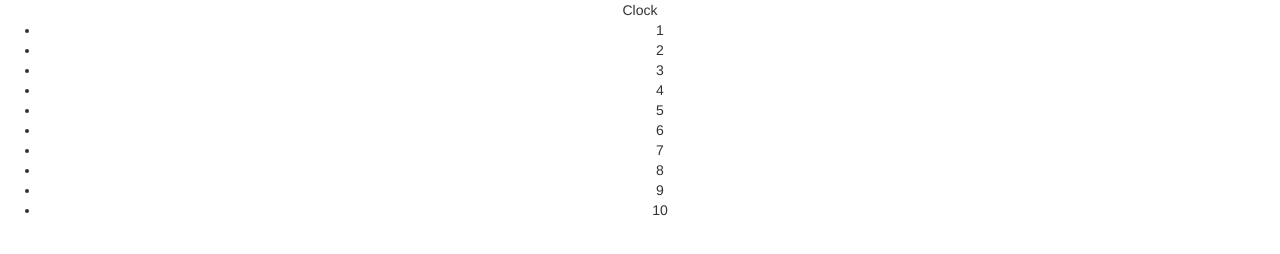
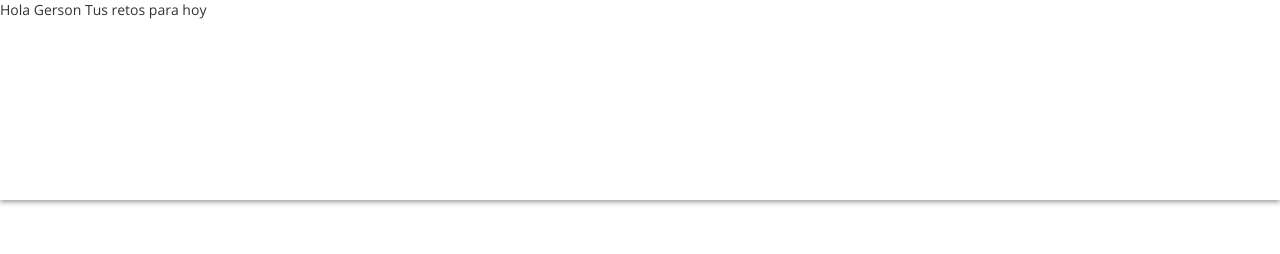
Before and after one commit to marialvarez/EcoFriends, a website: page www/index.html at #/retosParaHoy in a window 1280 px wide. Drawn offline with nearby package versions, Linux system fonts and the light colour scheme; files whose address does not match are found by name.

Commit message:
portada added

```diff
--- a/www/index.html
+++ b/www/index.html
@@ -4,8 +4,12 @@
 <head>
     <meta http-equiv="X-UA-Compatible" content="IE=edge">
     <meta name="viewport" content="width=device-width, initial-scale=1">
-  <link rel="stylesheet" href="//netdna.bootstrapcdn.com/bootstrap/3.0.0/css/bootstrap.min.css" />
-  <link rel="stylesheet" href="css/main.css">
+    <link rel="stylesheet" href="//netdna.bootstrapcdn.com/bootstrap/3.0.0/css/bootstrap.min.css" />
+    <link rel="stylesheet" href="css/main.css">
+    <link rel="stylesheet" href="css/fonts.css">
+    <link rel="stylesheet" href="css/icons.css">
+    <link rel="stylesheet" href="css/index.css">
+    <link rel="stylesheet" href="css/inputs.css">
 </head>
 <body ng-controller='registroController'>
 	<div id="main">
--- a/www/pages/retosParaHoy.html
+++ b/www/pages/retosParaHoy.html
@@ -1,15 +1,11 @@
-<div class="text-center">
-	<div>Clock</div>
-	<ul>
-	    <li>1</li>
-	    <li>2</li>
-	    <li>3</li>
-	    <li>4</li>
-	    <li>5</li>
-	    <li>6</li>
-	    <li>7</li>
-	    <li>8</li>
-	    <li>9</li>
-	    <li>10</li>
-	</ul>
+<div class="portada" class="text-center">
+	<div class="card header">
+	    <span>Hola Gerson</span>
+	    <span>Tus retos para hoy</span>
+
+	</div>
+	<div>
+
+
+	</div>
 </div>
```
